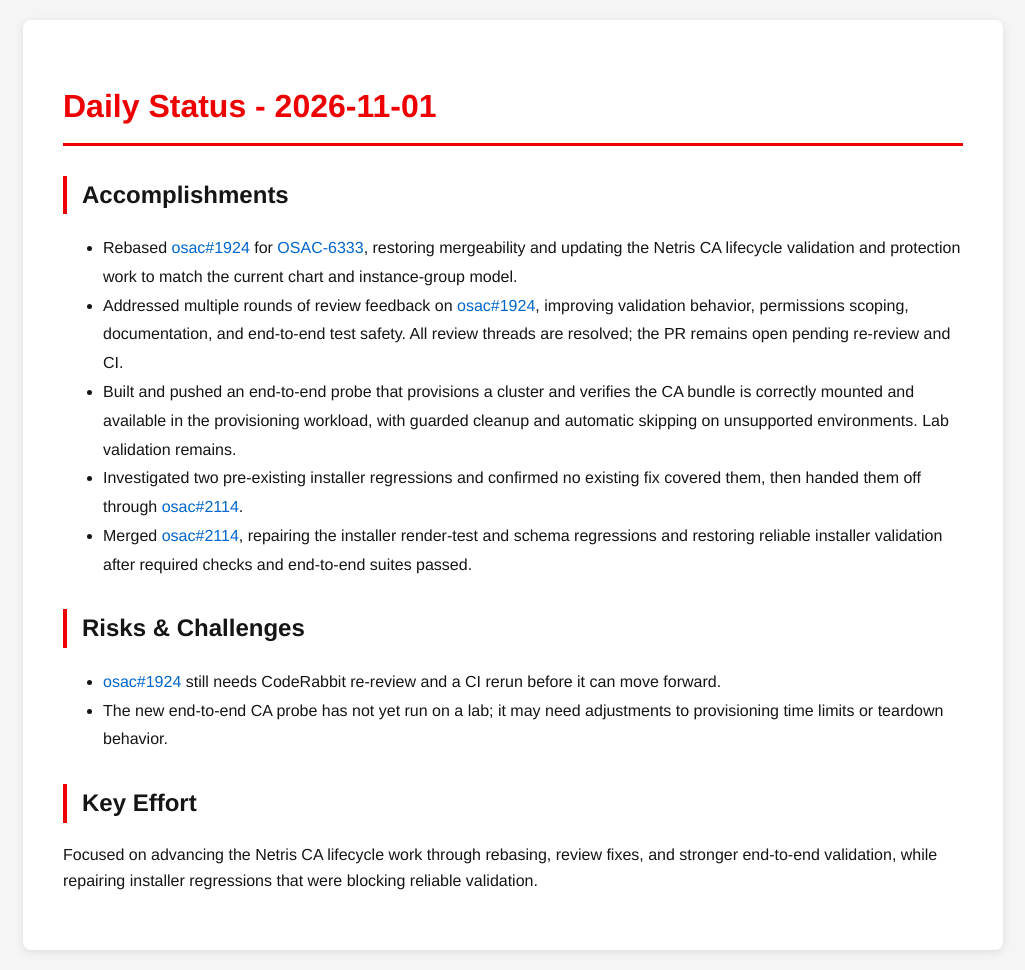
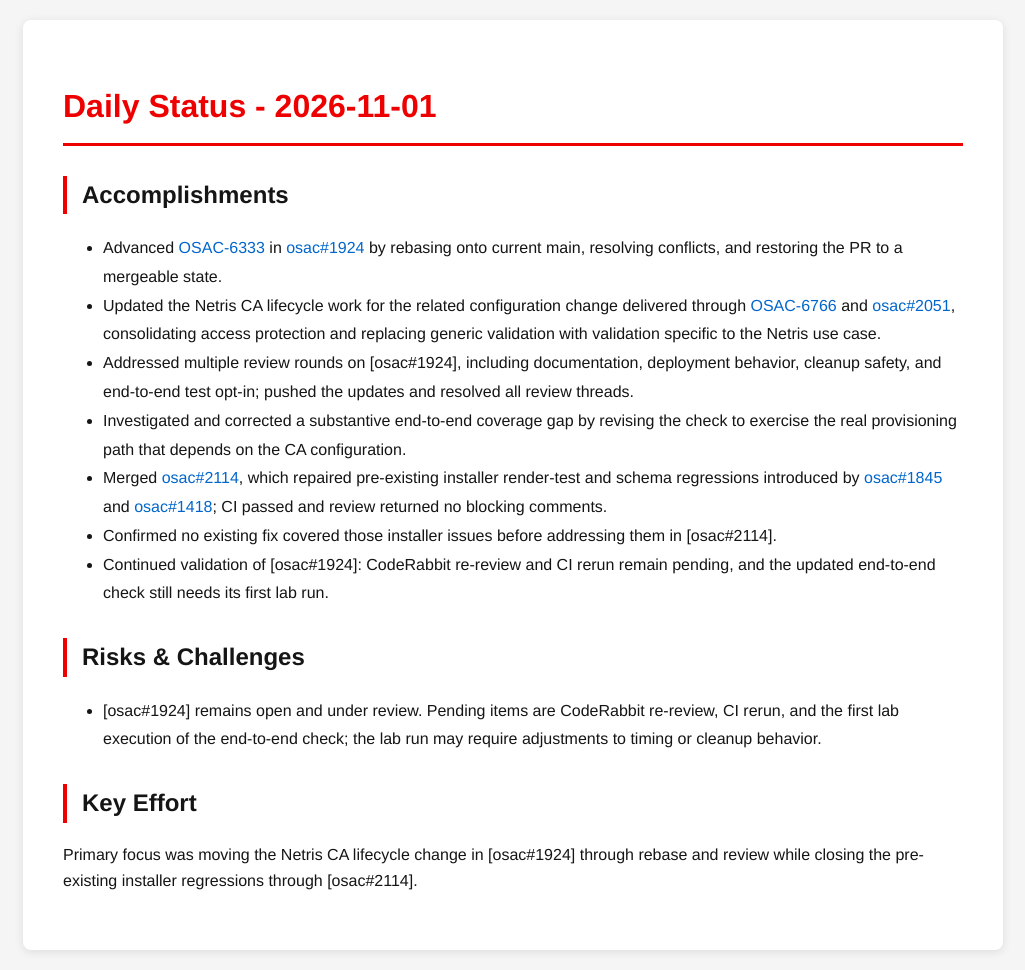
Before and after one commit to tzvatot/daily-status, a Jekyll site: the page built from 2026-11-01.md, in a window 1280 px wide. Shown: the whole page, without its empty margins (127-1152 px from the left). Built offline with Jekyll 4.4.1, drawn with Linux system fonts in a browser that asks for light colours.

Commit message:
Daily status update - 2026-11-01

```diff
--- a/2026-11-01.md
+++ b/2026-11-01.md
@@ -7,15 +7,16 @@ date: 2026-11-01
 # Daily Status - 2026-11-01
 
 ## Accomplishments
-- Rebased [osac#1924](https://github.com/osac-project/osac/pull/1924) for [OSAC-6333](https://redhat.atlassian.net/browse/OSAC-6333), restoring mergeability and updating the Netris CA lifecycle validation and protection work to match the current chart and instance-group model.
-- Addressed multiple rounds of review feedback on [osac#1924](https://github.com/osac-project/osac/pull/1924), improving validation behavior, permissions scoping, documentation, and end-to-end test safety. All review threads are resolved; the PR remains open pending re-review and CI.
-- Built and pushed an end-to-end probe that provisions a cluster and verifies the CA bundle is correctly mounted and available in the provisioning workload, with guarded cleanup and automatic skipping on unsupported environments. Lab validation remains.
-- Investigated two pre-existing installer regressions and confirmed no existing fix covered them, then handed them off through [osac#2114](https://github.com/osac-project/osac/pull/2114).
-- Merged [osac#2114](https://github.com/osac-project/osac/pull/2114), repairing the installer render-test and schema regressions and restoring reliable installer validation after required checks and end-to-end suites passed.
+- Advanced [OSAC-6333](https://redhat.atlassian.net/browse/OSAC-6333) in [osac#1924](https://github.com/osac-project/osac/pull/1924) by rebasing onto current main, resolving conflicts, and restoring the PR to a mergeable state.
+- Updated the Netris CA lifecycle work for the related configuration change delivered through [OSAC-6766](https://redhat.atlassian.net/browse/OSAC-6766) and [osac#2051](https://github.com/osac-project/osac/pull/2051), consolidating access protection and replacing generic validation with validation specific to the Netris use case.
+- Addressed multiple review rounds on [osac#1924], including documentation, deployment behavior, cleanup safety, and end-to-end test opt-in; pushed the updates and resolved all review threads.
+- Investigated and corrected a substantive end-to-end coverage gap by revising the check to exercise the real provisioning path that depends on the CA configuration.
+- Merged [osac#2114](https://github.com/osac-project/osac/pull/2114), which repaired pre-existing installer render-test and schema regressions introduced by [osac#1845](https://github.com/osac-project/osac/pull/1845) and [osac#1418](https://github.com/osac-project/osac/pull/1418); CI passed and review returned no blocking comments.
+- Confirmed no existing fix covered those installer issues before addressing them in [osac#2114].
+- Continued validation of [osac#1924]: CodeRabbit re-review and CI rerun remain pending, and the updated end-to-end check still needs its first lab run.
 
 ## Risks & Challenges
-- [osac#1924](https://github.com/osac-project/osac/pull/1924) still needs CodeRabbit re-review and a CI rerun before it can move forward.
-- The new end-to-end CA probe has not yet run on a lab; it may need adjustments to provisioning time limits or teardown behavior.
+- [osac#1924] remains open and under review. Pending items are CodeRabbit re-review, CI rerun, and the first lab execution of the end-to-end check; the lab run may require adjustments to timing or cleanup behavior.
 
 ## Key Effort
-Focused on advancing the Netris CA lifecycle work through rebasing, review fixes, and stronger end-to-end validation, while repairing installer regressions that were blocking reliable validation.
+Primary focus was moving the Netris CA lifecycle change in [osac#1924] through rebase and review while closing the pre-existing installer regressions through [osac#2114].
```
